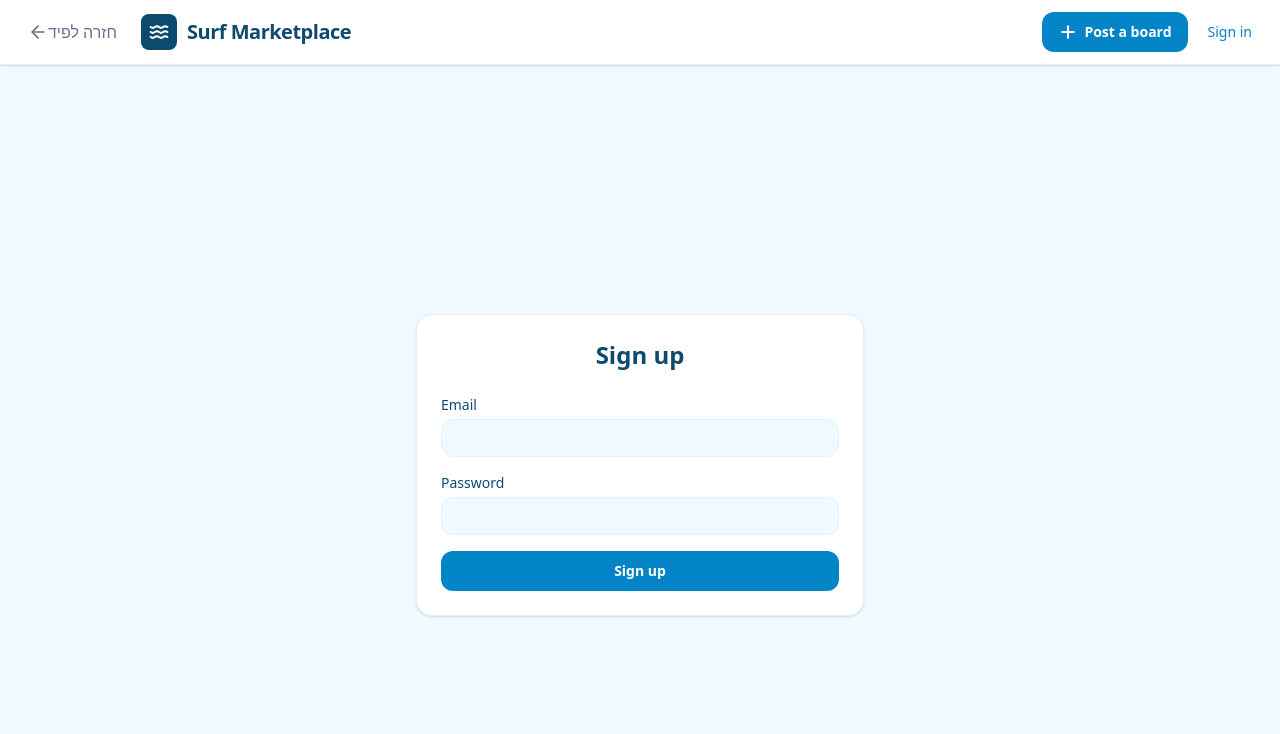
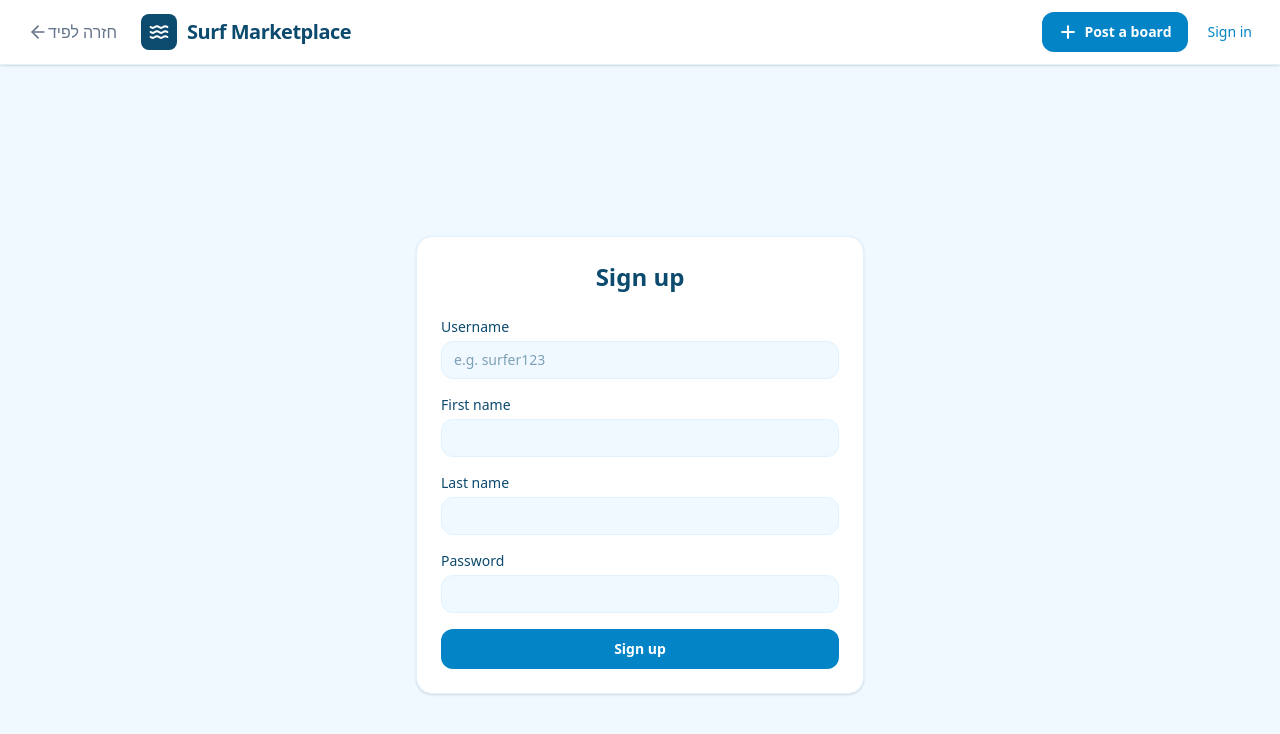
Before and after one commit to shalevmarom-debug/surf-marketplace, a Next.js app: page /sign-up in a window 1280 px wide. Shown: the top 734 px of the page. Built offline with nearby package versions, Linux system fonts and the light colour scheme; no server answers.

Commit message:
switch auth flow to username-based signup and login

```diff
--- a/app/login/page.tsx
+++ b/app/login/page.tsx
@@ -5,10 +5,16 @@ import Link from "next/link";
 import { useSearchParams } from "next/navigation";
 import { supabase } from "@/lib/supabaseClient";
 
+const INTERNAL_EMAIL_DOMAIN = "@surf.local";
+
+function toInternalEmail(username: string): string {
+  return username.trim().toLowerCase() + INTERNAL_EMAIL_DOMAIN;
+}
+
 function LoginForm() {
   const searchParams = useSearchParams();
   const redirectTo = searchParams.get("redirect") ?? "/";
-  const [email, setEmail] = useState("");
+  const [username, setUsername] = useState("");
   const [password, setPassword] = useState("");
   const [status, setStatus] = useState<string | null>(null);
   const [loading, setLoading] = useState(false);
@@ -18,8 +24,9 @@ function LoginForm() {
     setLoading(true);
     setStatus(null);
 
+    const internalEmail = toInternalEmail(username);
     const { error } = await supabase.auth.signInWithPassword({
-      email,
+      email: internalEmail,
       password,
     });
 
@@ -38,14 +45,15 @@ function LoginForm() {
     <>
       <form onSubmit={handleSubmit} className="space-y-4">
         <div>
-          <label className="block text-sm font-medium mb-1 text-[var(--foreground)]" htmlFor="email">Email</label>
+          <label className="block text-sm font-medium mb-1 text-[var(--foreground)]" htmlFor="username">Username</label>
           <input
-            id="email"
-            type="email"
+            id="username"
+            type="text"
             required
+            autoComplete="username"
             className="w-full rounded-xl border border-[var(--surf-border)] bg-[var(--background)] px-3 py-2 text-sm focus:border-[var(--surf-primary)] focus:outline-none"
-            value={email}
-            onChange={(e) => setEmail(e.target.value)}
+            value={username}
+            onChange={(e) => setUsername(e.target.value)}
           />
         </div>
         <div>
@@ -55,6 +63,7 @@ function LoginForm() {
             type="password"
             required
             minLength={6}
+            autoComplete="current-password"
             className="w-full rounded-xl border border-[var(--surf-border)] bg-[var(--background)] px-3 py-2 text-sm focus:border-[var(--surf-primary)] focus:outline-none"
             value={password}
             onChange={(e) => setPassword(e.target.value)}
--- a/app/sign-up/page.tsx
+++ b/app/sign-up/page.tsx
@@ -3,8 +3,26 @@
 import { FormEvent, useState } from "react";
 import { supabase } from "@/lib/supabaseClient";
 
+const INTERNAL_EMAIL_DOMAIN = "@surf.local";
+
+function normalizeUsername(raw: string): string {
+  return raw.trim().toLowerCase();
+}
+
+function toInternalEmail(username: string): string {
+  return normalizeUsername(username) + INTERNAL_EMAIL_DOMAIN;
+}
+
+function isValidUsername(raw: string): boolean {
+  const s = raw.trim();
+  if (s.length < 3 || s.length > 50) return false;
+  return /^[a-zA-Z0-9_\u0590-\u05FF]+$/.test(s); // letters, digits, underscore; allow Hebrew
+}
+
 export default function SignupPage() {
-  const [email, setEmail] = useState("");
+  const [username, setUsername] = useState("");
+  const [firstName, setFirstName] = useState("");
+  const [lastName, setLastName] = useState("");
   const [password, setPassword] = useState("");
   const [status, setStatus] = useState<string | null>(null);
   const [loading, setLoading] = useState(false);
@@ -14,17 +32,50 @@ export default function SignupPage() {
     setLoading(true);
     setStatus(null);
 
-    const { error } = await supabase.auth.signUp({
-      email,
+    const un = username.trim();
+    if (!isValidUsername(un)) {
+      setStatus("Username: 3–50 characters, letters, numbers, underscore only.");
+      setLoading(false);
+      return;
+    }
+
+    const internalEmail = toInternalEmail(un);
+    const { data: authData, error: signUpError } = await supabase.auth.signUp({
+      email: internalEmail,
       password,
+      options: { data: { first_name: firstName.trim(), last_name: lastName.trim() } },
     });
 
-    if (error) {
-      setStatus(`Error: ${error.message}`);
-    } else {
-      setStatus("Signup successful! You can now try logging in.");
+    if (signUpError) {
+      if (signUpError.message.includes("already registered") || signUpError.message.includes("already exists")) {
+        setStatus("Username already taken. Choose another.");
+      } else {
+        setStatus(`Error: ${signUpError.message}`);
+      }
+      setLoading(false);
+      return;
     }
 
+    if (!authData.user) {
+      setStatus("Signup failed. Please try again.");
+      setLoading(false);
+      return;
+    }
+
+    const { error: profileError } = await supabase.from("profiles").upsert({
+      id: authData.user.id,
+      username: normalizeUsername(un),
+      first_name: firstName.trim() || null,
+      last_name: lastName.trim() || null,
+    });
+
+    if (profileError) {
+      setStatus(`Error saving profile: ${profileError.message}`);
+      setLoading(false);
+      return;
+    }
+
+    setStatus("Signup successful! You can now log in.");
     setLoading(false);
   }
 
@@ -34,14 +85,60 @@ export default function SignupPage() {
         <h1 className="mb-6 text-2xl font-bold text-center text-[var(--foreground)]">Sign up</h1>
         <form onSubmit={handleSubmit} className="space-y-4">
           <div>
-            <label className="block text-sm font-medium mb-1 text-[var(--foreground)]" htmlFor="email">Email</label>
-            <input id="email" type="email" required className="w-full rounded-xl border border-[var(--surf-border)] bg-[var(--background)] px-3 py-2 text-sm focus:border-[var(--surf-primary)] focus:outline-none" value={email} onChange={(e) => setEmail(e.target.value)} />
+            <label className="block text-sm font-medium mb-1 text-[var(--foreground)]" htmlFor="username">Username</label>
+            <input
+              id="username"
+              type="text"
+              required
+              minLength={3}
+              maxLength={50}
+              autoComplete="username"
+              placeholder="e.g. surfer123"
+              className="w-full rounded-xl border border-[var(--surf-border)] bg-[var(--background)] px-3 py-2 text-sm focus:border-[var(--surf-primary)] focus:outline-none"
+              value={username}
+              onChange={(e) => setUsername(e.target.value)}
+            />
+          </div>
+          <div>
+            <label className="block text-sm font-medium mb-1 text-[var(--foreground)]" htmlFor="firstName">First name</label>
+            <input
+              id="firstName"
+              type="text"
+              autoComplete="given-name"
+              className="w-full rounded-xl border border-[var(--surf-border)] bg-[var(--background)] px-3 py-2 text-sm focus:border-[var(--surf-primary)] focus:outline-none"
+              value={firstName}
+              onChange={(e) => setFirstName(e.target.value)}
+            />
+          </div>
+          <div>
+            <label className="block text-sm font-medium mb-1 text-[var(--foreground)]" htmlFor="lastName">Last name</label>
+            <input
+              id="lastName"
+              type="text"
+              autoComplete="family-name"
+              className="w-full rounded-xl border border-[var(--surf-border)] bg-[var(--background)] px-3 py-2 text-sm focus:border-[var(--surf-primary)] focus:outline-none"
+              value={lastName}
+              onChange={(e) => setLastName(e.target.value)}
+            />
           </div>
           <div>
             <label className="block text-sm font-medium mb-1 text-[var(--foreground)]" htmlFor="password">Password</label>
-            <input id="password" type="password" required minLength={6} className="w-full rounded-xl border border-[var(--surf-border)] bg-[var(--background)] px-3 py-2 text-sm focus:border-[var(--surf-primary)] focus:outline-none" value={password} onChange={(e) => setPassword(e.target.value)} />
+            <input
+              id="password"
+              type="password"
+              required
+              minLength={6}
+              autoComplete="new-password"
+              className="w-full rounded-xl border border-[var(--surf-border)] bg-[var(--background)] px-3 py-2 text-sm focus:border-[var(--surf-primary)] focus:outline-none"
+              value={password}
+              onChange={(e) => setPassword(e.target.value)}
+            />
           </div>
-          <button type="submit" disabled={loading} className="w-full rounded-xl bg-[var(--surf-primary)] px-4 py-2.5 text-sm font-semibold text-white hover:bg-[var(--surf-primary-hover)] disabled:opacity-60">
+          <button
+            type="submit"
+            disabled={loading}
+            className="w-full rounded-xl bg-[var(--surf-primary)] px-4 py-2.5 text-sm font-semibold text-white hover:bg-[var(--surf-primary-hover)] disabled:opacity-60"
+          >
             {loading ? "Signing up..." : "Sign up"}
           </button>
         </form>
```
Also changed, not shown: 1 other file (tests, documents, lock files or other folders).
